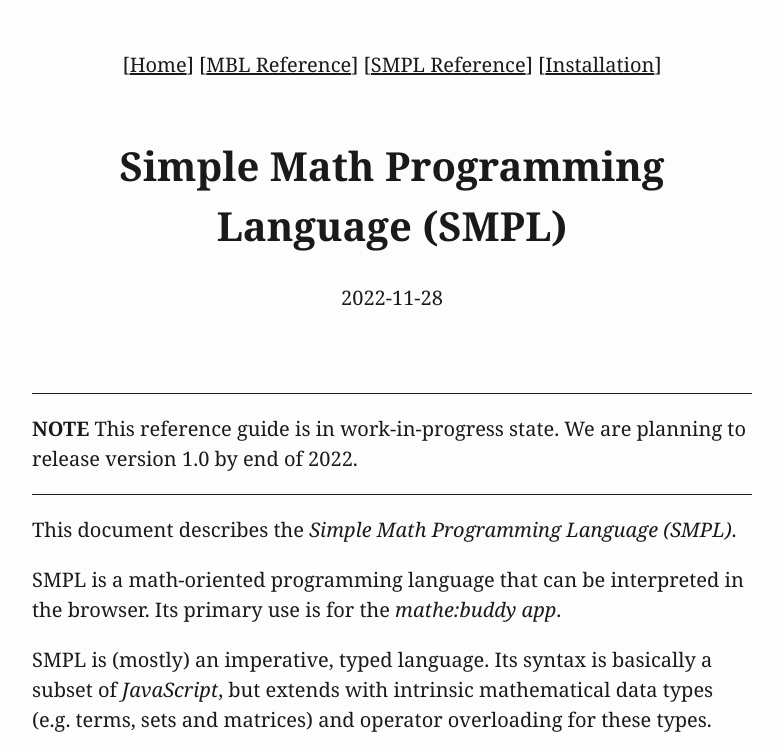
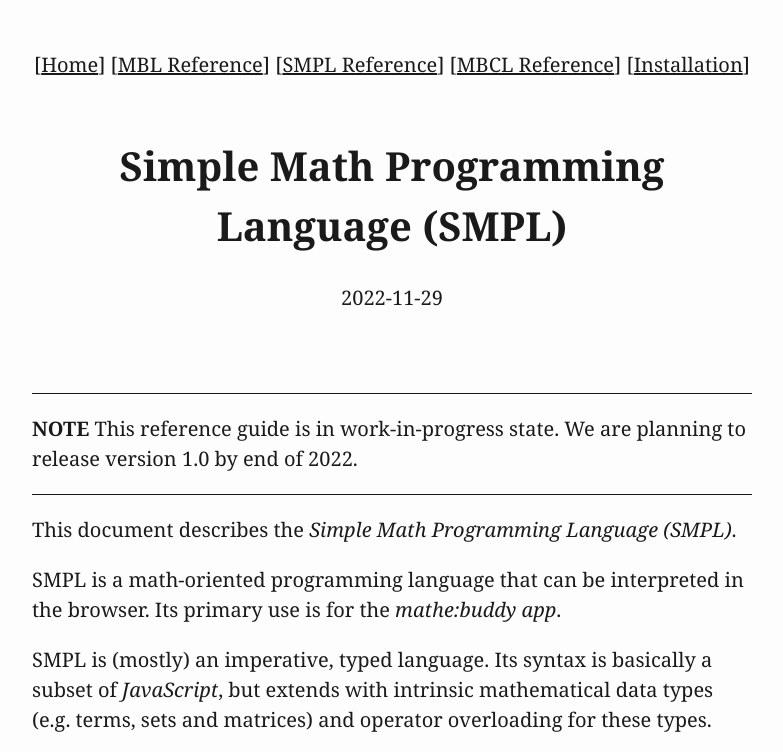
Before and after one commit to mathebuddy/mathebuddy-smpl, a website: page smpl.html in a window 1280 px wide. Shown: the top 752 px of the page, without its empty margins (248-1031 px from the left). Drawn offline with nearby package versions, Linux system fonts and the light colour scheme.

Commit message:
Update smpl.html

```diff
--- a/smpl.html
+++ b/smpl.html
@@ -5,7 +5,7 @@
   <meta name="generator" content="pandoc" />
   <meta name="viewport" content="width=device-width, initial-scale=1.0, user-scalable=yes" />
   <meta name="author" content="" />
-  <meta name="dcterms.date" content="2022-11-28" />
+  <meta name="dcterms.date" content="2022-11-29" />
   <title>Simple Math Programming Language (SMPL)</title>
   <style>
     code{white-space: pre-wrap;}
@@ -93,9 +93,9 @@
 </head>
 <body>
 <header id="title-block-header">
-[<a href="https://app.f07-its.fh-koeln.de">Home</a>] [<a href="https://app.f07-its.fh-koeln.de/docs-mbl.html">MBL Reference</a>] [<a href="https://app.f07-its.fh-koeln.de/docs-smpl.html">SMPL Reference</a>] [<a href="https://app.f07-its.fh-koeln.de/docs-sim.html">Installation</a>] <h1 class="title">Simple Math Programming Language (SMPL)</h1>
+[<a href="https://app.f07-its.fh-koeln.de">Home</a>] [<a href="https://app.f07-its.fh-koeln.de/docs-mbl.html">MBL Reference</a>] [<a href="https://app.f07-its.fh-koeln.de/docs-smpl.html">SMPL Reference</a>] [<a href="https://app.f07-its.fh-koeln.de/docs-mbcl.html">MBCL Reference</a>] [<a href="https://app.f07-its.fh-koeln.de/docs-sim.html">Installation</a>] <h1 class="title">Simple Math Programming Language (SMPL)</h1>
 <p class="author"></p>
-<p class="date">2022-11-28</p>
+<p class="date">2022-11-29</p>
 </header>
 <hr />
 <p><strong>NOTE</strong> This reference guide is in work-in-progress
```
